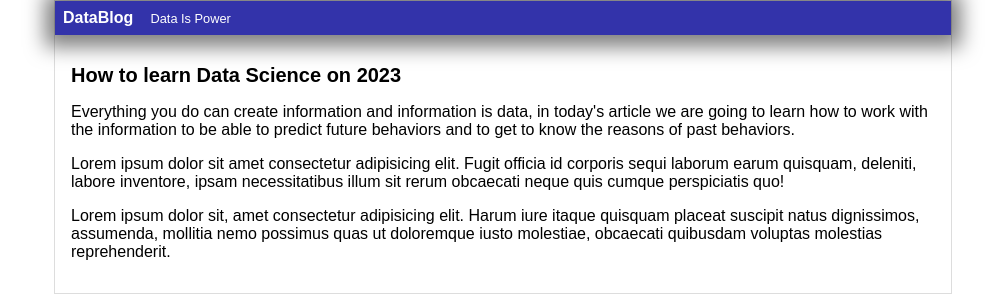
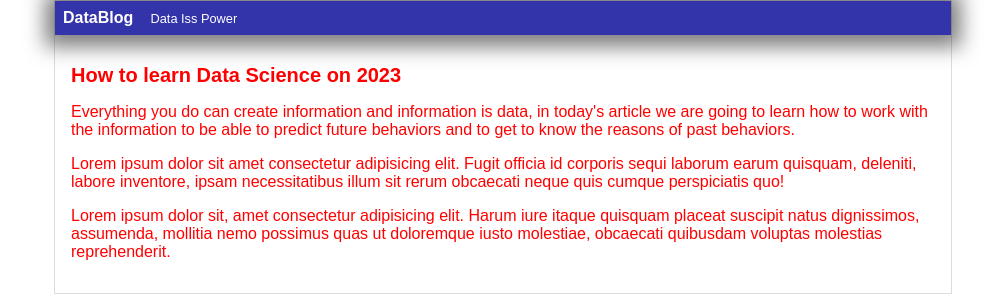
Before and after one commit to PedroVanderT/blog, a plain HTML site: page index.html in a window 1280 px wide. Shown: the whole page, without its empty margins (137-1142 px from the left). Drawn offline with Linux system fonts and the light colour scheme.

Commit message:
Color rojo

```diff
--- a/css/index.css
+++ b/css/index.css
@@ -1,5 +1,5 @@
 body {
-    color: black;
+    color: red;
     text-align: left;
     font-family: Arial, Helvetica, sans-serif;
     font-size: 16px;
--- a/index.html
+++ b/index.html
@@ -10,7 +10,7 @@
 <body>
     <div id="container">
         <div id="cabecera">
-            DataBlog <span id="tagline">Data Is Power</span>
+            DataBlog <span id="tagline">Data Iss Power</span>
         </div>
         <div id="post">
             <h1>How to learn Data Science on 2023</h1>
```
